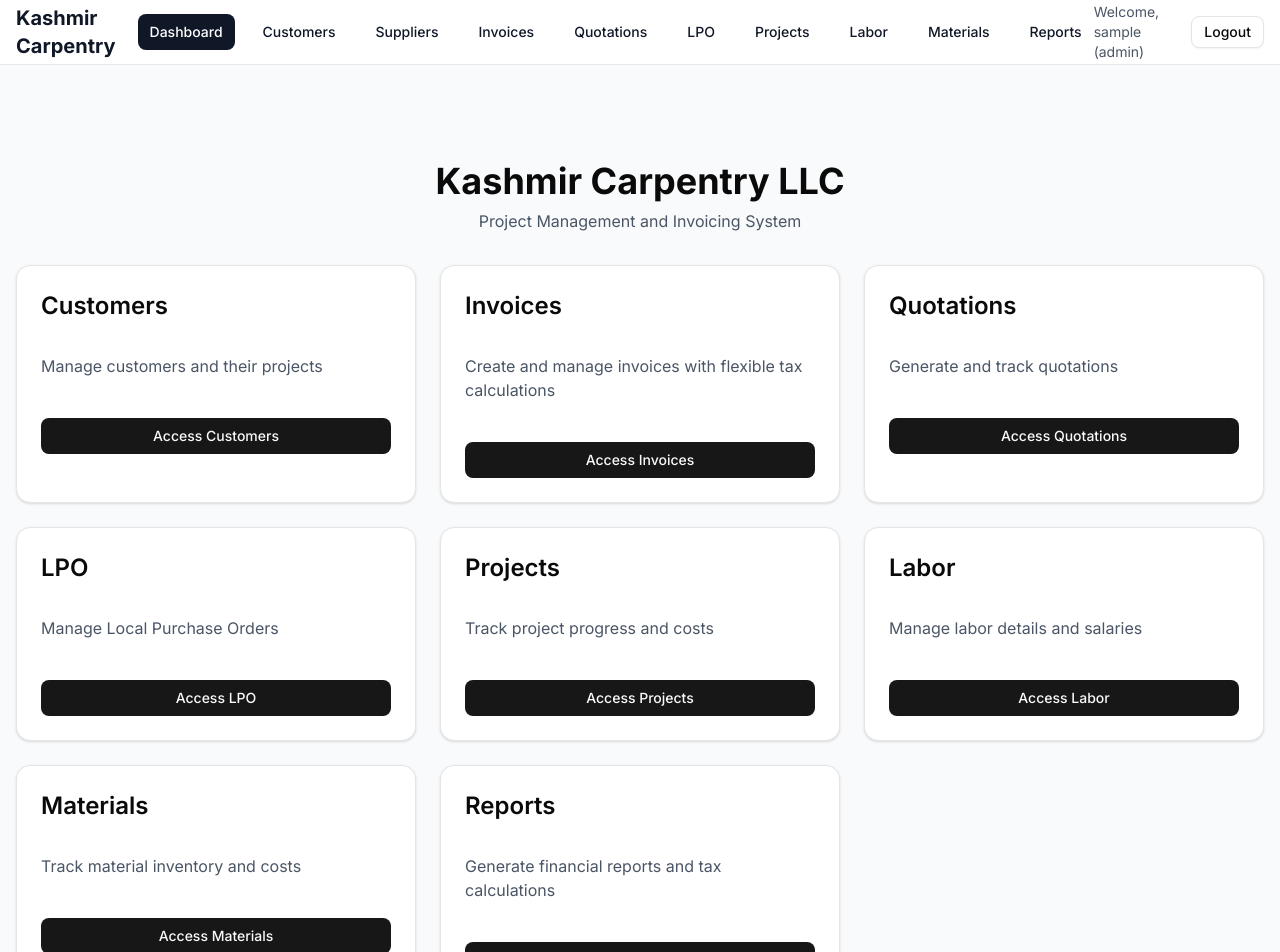
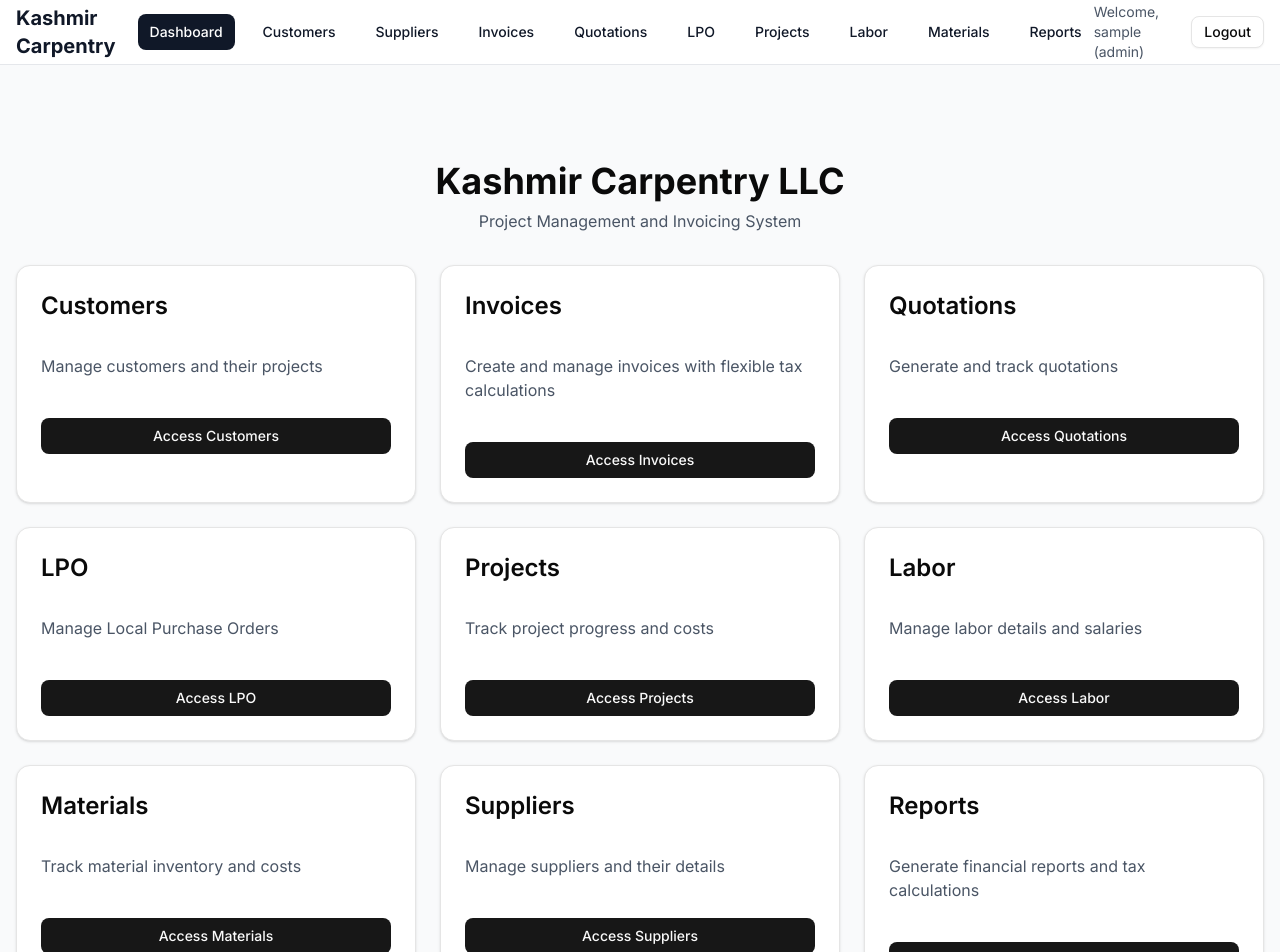
Before and after one commit to arslan0207/nextjs-geist-font-example, a Next.js app: page / in a window 1280 px wide. Shown: the top 952 px of the page. Built offline with nearby package versions, Linux system fonts and the light colour scheme; sample sign-in values are in the browser's storage.

Commit message:
Add src/app/page.tsx 1751030133388

```diff
--- a/src/app/page.tsx
+++ b/src/app/page.tsx
@@ -42,6 +42,11 @@ export default function Home() {
       href: "/materials"
     },
     {
+      title: "Suppliers",
+      description: "Manage suppliers and their details",
+      href: "/suppliers"
+    },
+    {
       title: "Reports",
       description: "Generate financial reports and tax calculations",
       href: "/reports"
```
